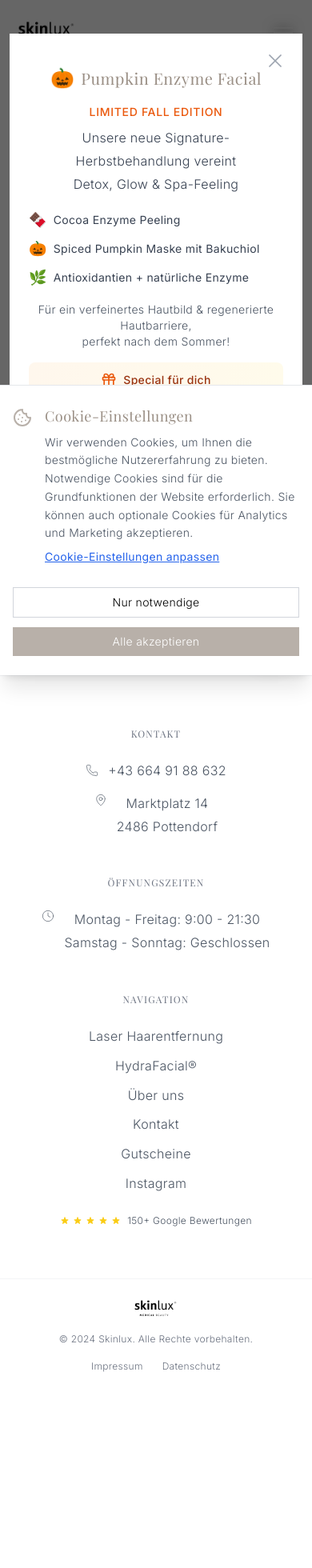
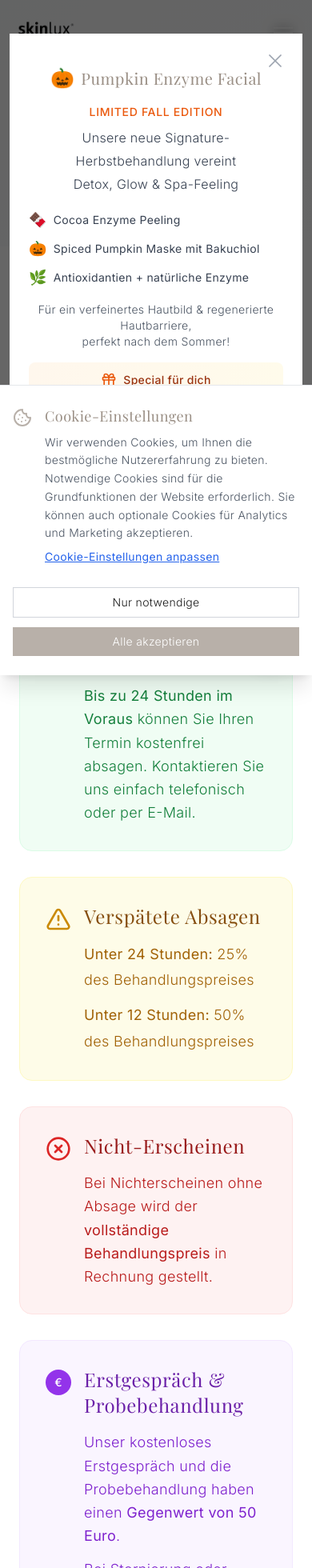
Before and after one commit to ElikciOlcay/skinlux-pottendorf, a Next.js app: page /stornobedingungen in a window 390 px wide. Before the commit this address had no page. Shown: the top 1960 px of the page at 80% size. Before the commit the page ends 1740 px from the top, so only its background shows below. Built offline with nearby package versions, Linux system fonts and the light colour scheme.

Commit message:
Füge Stornobedingungen-Seite hinzu
- Neue Seite /stornobedingungen mit detaillierten Stornobedingungen
- Transparente Darstellung der Absagefristen und Gebühren
- Kontaktinformationen und Öffnungszeiten integriert
- Navigation im Footer hinzugefügt
- Responsive Design mit farbcodierten Bereichen

```diff
--- /dev/null
+++ b/app/stornobedingungen/page.tsx
@@ -0,0 +1,164 @@
+import { Metadata } from 'next';
+import { Clock, AlertTriangle, CheckCircle, XCircle } from 'lucide-react';
+
+export const metadata: Metadata = {
+  title: 'Stornobedingungen | Skinlux Pottendorf',
+  description: 'Unsere Stornobedingungen für Termine bei Skinlux Pottendorf. Informieren Sie sich über Absagefristen und Gebühren.',
+};
+
+export default function StornobedingungPage() {
+  return (
+    <div className="min-h-screen bg-white">
+      {/* Hero Section */}
+      <section className="relative py-20 bg-gradient-to-br from-gray-50 to-white">
+        <div className="container mx-auto px-6">
+          <div className="max-w-4xl mx-auto text-center">
+            <div className="flex items-center justify-center gap-3 mb-6">
+              <Clock className="w-8 h-8" style={{ color: 'var(--color-primary)' }} />
+              <h1 className="text-4xl md:text-5xl font-light" style={{ color: 'var(--color-primary)' }}>
+                Stornobedingungen
+              </h1>
+            </div>
+            <p className="text-xl text-gray-600 font-light max-w-3xl mx-auto">
+              Transparente und faire Regelungen für Terminabsagen bei Skinlux Pottendorf
+            </p>
+          </div>
+        </div>
+      </section>
+
+      {/* Main Content */}
+      <section className="py-16">
+        <div className="container mx-auto px-6">
+          <div className="max-w-4xl mx-auto">
+
+            {/* Introduction */}
+            <div className="mb-12 p-8 bg-blue-50 rounded-2xl border border-blue-100">
+              <h2 className="text-2xl font-light mb-4" style={{ color: 'var(--color-primary)' }}>
+                Wichtige Informationen
+              </h2>
+              <p className="text-gray-700 font-light leading-relaxed">
+                Um eine optimale Terminplanung zu gewährleisten und allen Kunden faire Behandlungszeiten zu ermöglichen,
+                gelten bei Skinlux Pottendorf folgende Stornobedingungen. Wir bitten um Ihr Verständnis für diese Regelungen.
+              </p>
+            </div>
+
+            {/* Storno Conditions */}
+            <div className="grid gap-8 mb-12">
+
+              {/* Kostenlose Stornierung */}
+              <div className="bg-green-50 p-8 rounded-2xl border border-green-100">
+                <div className="flex items-start gap-4">
+                  <CheckCircle className="w-8 h-8 text-green-600 mt-1 flex-shrink-0" />
+                  <div>
+                    <h3 className="text-2xl font-light mb-4 text-green-800">
+                      Kostenlose Terminabsage
+                    </h3>
+                    <p className="text-green-700 font-light text-lg leading-relaxed">
+                      <strong>Bis zu 24 Stunden im Voraus</strong> können Sie Ihren Termin kostenfrei absagen.
+                      Kontaktieren Sie uns einfach telefonisch oder per E-Mail.
+                    </p>
+                  </div>
+                </div>
+              </div>
+
+              {/* Verspätete Absagen */}
+              <div className="bg-yellow-50 p-8 rounded-2xl border border-yellow-100">
+                <div className="flex items-start gap-4">
+                  <AlertTriangle className="w-8 h-8 text-yellow-600 mt-1 flex-shrink-0" />
+                  <div>
+                    <h3 className="text-2xl font-light mb-4 text-yellow-800">
+                      Verspätete Absagen
+                    </h3>
+                    <div className="space-y-3 text-yellow-700 font-light text-lg">
+                      <p>
+                        <strong>Unter 24 Stunden:</strong> 25% des Behandlungspreises
+                      </p>
+                      <p>
+                        <strong>Unter 12 Stunden:</strong> 50% des Behandlungspreises
+                      </p>
+                    </div>
+                  </div>
+                </div>
+              </div>
+
+              {/* Nicht-Erscheinen */}
+              <div className="bg-red-50 p-8 rounded-2xl border border-red-100">
+                <div className="flex items-start gap-4">
+                  <XCircle className="w-8 h-8 text-red-600 mt-1 flex-shrink-0" />
+                  <div>
+                    <h3 className="text-2xl font-light mb-4 text-red-800">
+                      Nicht-Erscheinen
+                    </h3>
+                    <p className="text-red-700 font-light text-lg leading-relaxed">
+                      Bei Nichterscheinen ohne Absage wird der <strong>vollständige Behandlungspreis</strong> in Rechnung gestellt.
+                    </p>
+                  </div>
+                </div>
+              </div>
+
+              {/* Erstgespräch & Probebehandlung */}
+              <div className="bg-purple-50 p-8 rounded-2xl border border-purple-100">
+                <div className="flex items-start gap-4">
+                  <div className="w-8 h-8 bg-purple-600 text-white rounded-full flex items-center justify-center text-sm font-medium mt-1 flex-shrink-0">
+                    €
+                  </div>
+                  <div>
+                    <h3 className="text-2xl font-light mb-4 text-purple-800">
+                      Erstgespräch & Probebehandlung
+                    </h3>
+                    <p className="text-purple-700 font-light text-lg leading-relaxed mb-3">
+                      Unser kostenloses Erstgespräch und die Probebehandlung haben einen <strong>Gegenwert von 50 Euro</strong>.
+                    </p>
+                    <p className="text-purple-700 font-light text-lg leading-relaxed">
+                      Bei Stornierung oder Nichterscheinen gelten die oben genannten Bedingungen entsprechend.
+                    </p>
+                  </div>
+                </div>
+              </div>
+            </div>
+
+            {/* Contact Information */}
+            <div className="bg-gray-50 p-8 rounded-2xl">
+              <h3 className="text-2xl font-light mb-6" style={{ color: 'var(--color-primary)' }}>
+                Terminabsage & Kontakt
+              </h3>
+              <div className="grid md:grid-cols-2 gap-6">
+                <div>
+                  <h4 className="font-medium text-gray-900 mb-2">Telefon</h4>
+                  <p className="text-gray-600 font-light">0664 / 45 68 454</p>
+                </div>
+                <div>
+                  <h4 className="font-medium text-gray-900 mb-2">E-Mail</h4>
+                  <p className="text-gray-600 font-light">pottendorf@skinlux.at</p>
+                </div>
+                <div>
+                  <h4 className="font-medium text-gray-900 mb-2">Öffnungszeiten</h4>
+                  <p className="text-gray-600 font-light">
+                    Montag - Freitag: 9:00 - 21:30<br />
+                    Samstag - Sonntag: Geschlossen
+                  </p>
+                </div>
+                <div>
+                  <h4 className="font-medium text-gray-900 mb-2">Adresse</h4>
+                  <p className="text-gray-600 font-light">
+                    Marktplatz 14<br />
+                    2486 Pottendorf<br />
+                    Österreich
+                  </p>
+                </div>
+              </div>
+            </div>
+
+            {/* Note */}
+            <div className="mt-8 p-6 bg-blue-50 rounded-xl border border-blue-100">
+              <p className="text-blue-700 font-light text-center">
+                <strong>Hinweis:</strong> Diese Stornobedingungen dienen der fairen Terminplanung und ermöglichen es uns,
+                allen Kunden optimale Behandlungszeiten anzubieten. Vielen Dank für Ihr Verständnis!
+              </p>
+            </div>
+          </div>
+        </div>
+      </section>
+    </div>
+  );
+}
--- a/components/layout/Footer.tsx
+++ b/components/layout/Footer.tsx
@@ -81,6 +81,12 @@
                             >
                                 Gutscheine
                             </Link>
+                            <Link
+                                href="/stornobedingungen"
+                                className="block font-light text-gray-600 hover:text-black transition-colors"
+                            >
+                                Stornobedingungen
+                            </Link>
                             <a
                                 href="https://www.instagram.com/skinlux_pottendorf/"
                                 target="_blank"
```
